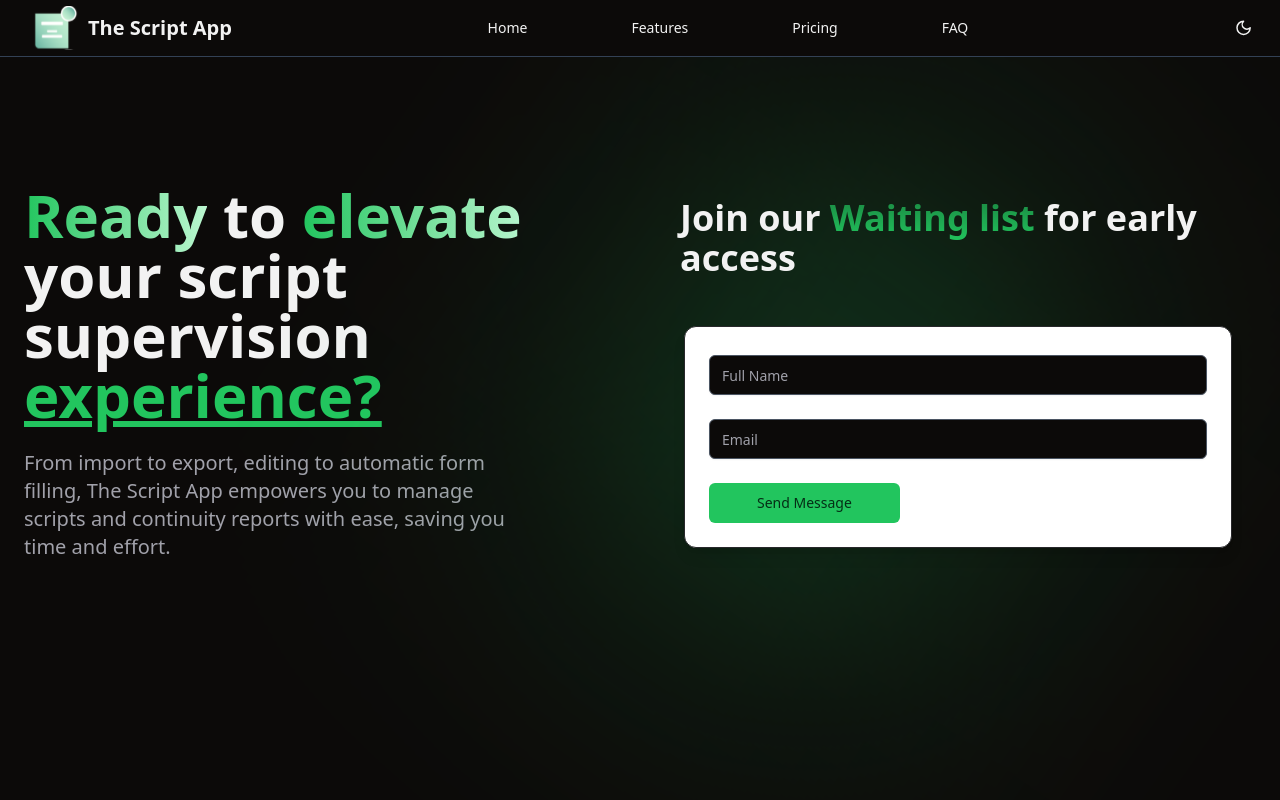
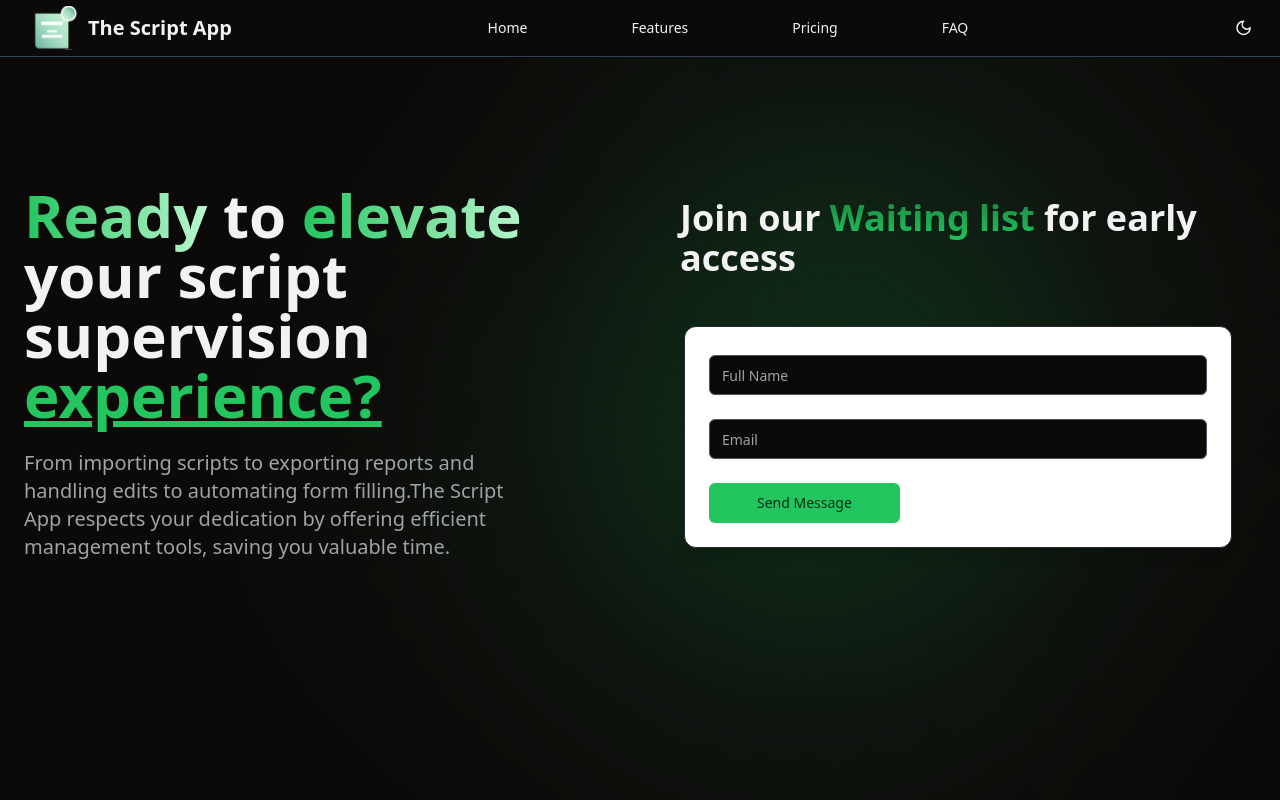
Before and after one commit to KamoEllen/coming-soon-the-script-app, a React (Vite) app: page / in a window 1280 px wide. Shown: the top 800 px of the page. Built offline with nearby package versions, Linux system fonts and the light colour scheme.

Commit message:
Update Hero.tsx

```diff
--- a/src/components/Hero.tsx
+++ b/src/components/Hero.tsx
@@ -22,7 +22,7 @@ export const Hero = () => {
 
 
         <p className="text-xl text-muted-foreground md:w-10/12 mx-auto lg:mx-0 pb-8 lg:pb-12">
-          From import to export, editing to automatic form filling, The Script App empowers you to manage scripts and continuity reports with ease, saving you time and effort.
+         From importing scripts to exporting reports and handling edits to automating form filling.The Script App respects your dedication by offering efficient management tools, saving you valuable time.
         </p>
 
 
```
